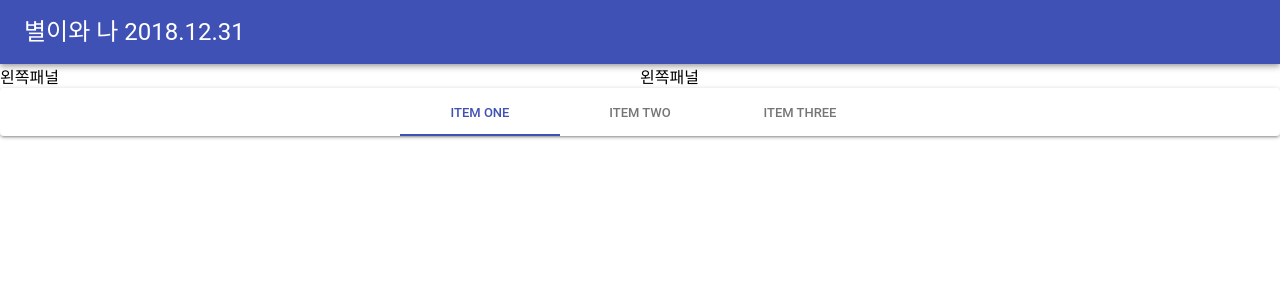
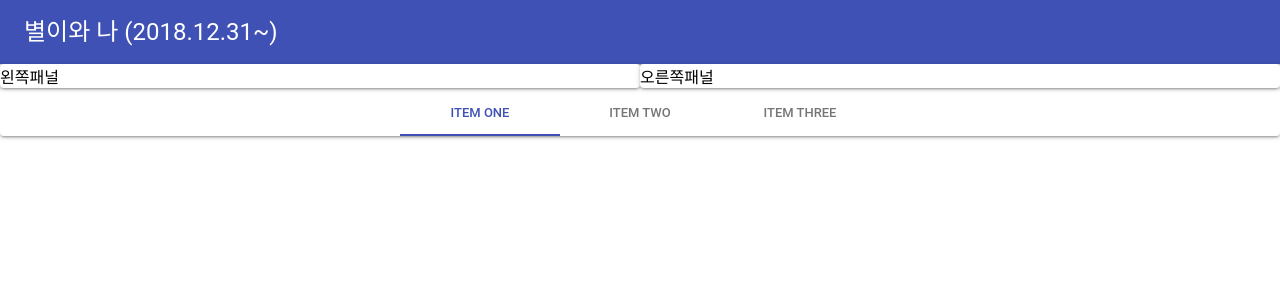
Before and after one commit to webmcki/react-ui-final, a React (Create React App) app: page / in a window 1280 px wide. Shown: the top 300 px of the page. Built offline with nearby package versions, Linux system fonts and the light colour scheme.

Commit message:
패널분리

```diff
--- /dev/null
+++ b/src/cpnts/Exercises/LeftPane.js
@@ -0,0 +1,4 @@
+import React from 'react'
+import Paper from '@material-ui/core/Paper'
+
+export default (props) => <Paper>왼쪽패널</Paper>
--- /dev/null
+++ b/src/cpnts/Exercises/RightPane.js
@@ -0,0 +1,4 @@
+import React from 'react'
+import Paper from '@material-ui/core/Paper'
+
+export default (props) => <Paper>오른쪽패널</Paper>
--- a/src/cpnts/Exercises/index.js
+++ b/src/cpnts/Exercises/index.js
@@ -1,13 +1,24 @@
 import React from 'react'
 import Grid from '@material-ui/core/Grid'
+
+import LeftPane from './LeftPane'
+import RightPane from './RightPane'
+
+const style = {
+  Paper: {
+    padding: 20,
+    marginTop: 10,
+    marginBottom: 10
+  }
+}
 
 export default (props) => (
   <Grid container>
     <Grid item sm>
-      왼쪽패널
+      <LeftPane style={style.Paper} />
     </Grid>
     <Grid item sm>
-      왼쪽패널
+      <RightPane style={style.Paper} />
     </Grid>
   </Grid>
 )
--- a/src/cpnts/Layouts/Header.js
+++ b/src/cpnts/Layouts/Header.js
@@ -7,7 +7,7 @@ export default (props) => (
   <AppBar position="static">
     <Toolbar>
       <Typography variant="headline" color="inherit">
-        별이와 나 2018.12.31
+        별이와 나 (2018.12.31~)
       </Typography>
     </Toolbar>
   </AppBar>
```
